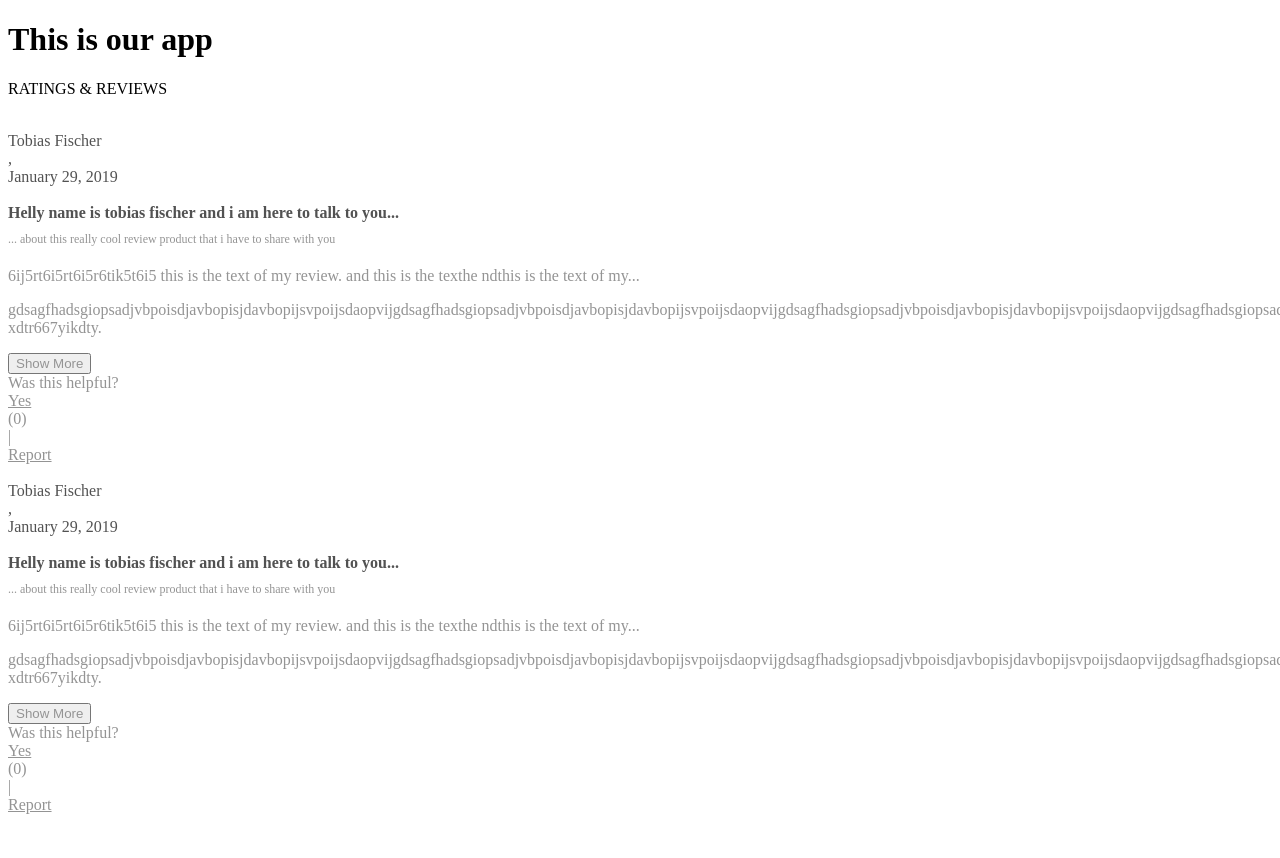
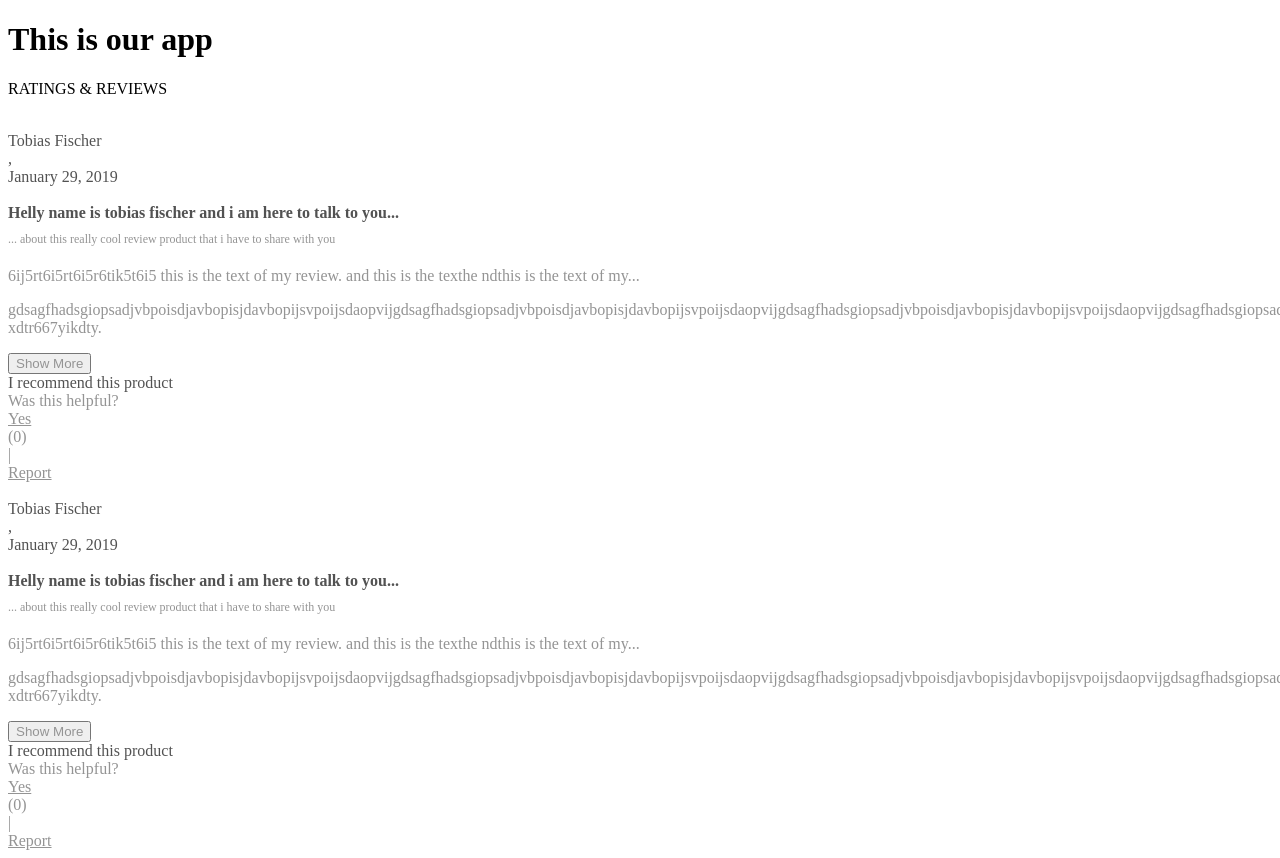
Before and after one commit to tobiasafischer/Project-Catwalk-FEC, a React app: page / in a window 1280 px wide. Shown: the top 858 px of the page. Before the commit the page ends 822 px from the top, so only its background shows below. Built offline with nearby package versions, Linux system fonts and the light colour scheme; the HTML template or start-up script is replaced by a standard one.

Commit message:
Added I recommend this product

```diff
--- a/client/src/components/R-and-R/components/review-tile.jsx
+++ b/client/src/components/R-and-R/components/review-tile.jsx
@@ -97,9 +97,13 @@ function ReviewTile(props) {
   function validateRecommend(recommend) {
     if (recommend) {
       return (
-        <div id="reccomends" />
+        <div id="recommends">
+          <i id="recommend-icon"className="bi bi-check2" />
+          <div className="ml-2">I recommend this product</div>
+        </div>
       );
     }
+    return <br />;
   }
 
   function verifiedPurchaser(verified) {
@@ -159,6 +163,8 @@ function ReviewTile(props) {
           {/* body of the review */}
           { validateBody(bodyText) }
         </div>
+        { validateRecommend(doesRecommend) }
+
         {/* this is for the helpful section at the bottom */}
         <div style={{ color: '#949494' }} className="d-inline-flex">
           {/* this creates the helpful text with appropriate spacing */}
@@ -175,6 +181,7 @@ function ReviewTile(props) {
           <div className="ml-auto p-2">|</div>
           {/* same things as above but it is for reporting */}
           <a style={{ color: '#949494' }} id="helpful-yes" className="ml-auto p-2" onClick={() => handleHelpfulClick(setReportCount, reportCount, setReportDidClick, reportDidClick)} aria-hidden="true"><u>Report</u></a>
+
         </div>
       </Card>
     </div>
```
Also changed, not shown: 2 other files (tests, documents, lock files or other folders).
